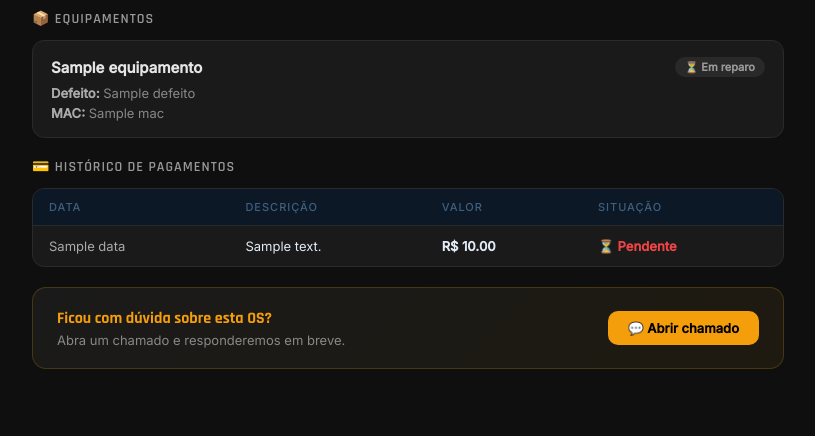
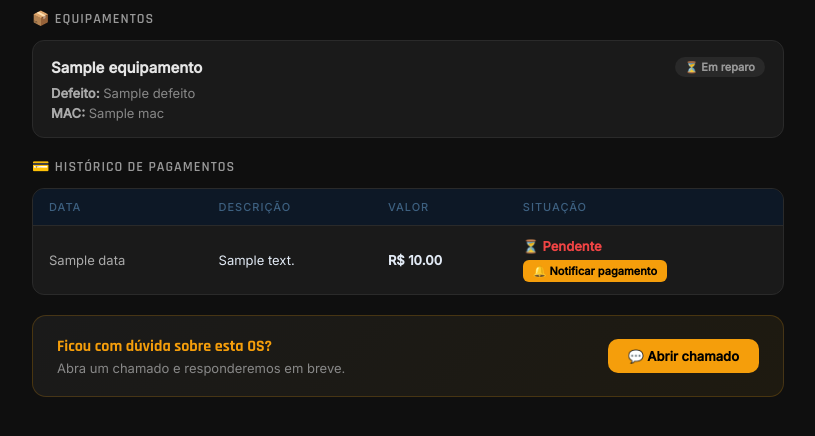
Before and after one commit to andretl96/sistema_os, a Flask app: template templates/portal_os_detalhe.html in a window 1280 px wide. Shown: the part 204-640 px from the top of the page, without its empty margins (232-1047 px from the left). Run offline with Flask 3, Linux system fonts and the light colour scheme; the template is opened without the code that fills it: most values are stand-ins (such as "Sample title", 1, 10 or a date in 2020).

Commit message:
Update portal_os_detalhe.html

```diff
--- a/templates/portal_os_detalhe.html
+++ b/templates/portal_os_detalhe.html
@@ -131,7 +131,13 @@
                         {% if p['pago'] %}
                         <span class="pago-sim">✅ Pago</span>
                         {% else %}
-                        <span class="pago-nao">⏳ Pendente</span>
+                        <div style="display:flex; flex-direction:column; gap:6px; align-items:flex-start;">
+                            <span class="pago-nao">⏳ Pendente</span>
+                            <a href="{{ url_for('portal.portal_notificar_pagamento', parcial_id=p['id']) }}"
+                               style="background:#f59e0b; color:#000; font-weight:700; border-radius:6px; padding:4px 10px; font-size:11px; text-decoration:none; white-space:nowrap;">
+                               🔔 Notificar pagamento
+                            </a>
+                        </div>
                         {% endif %}
                     </td>
                 </tr>
```
